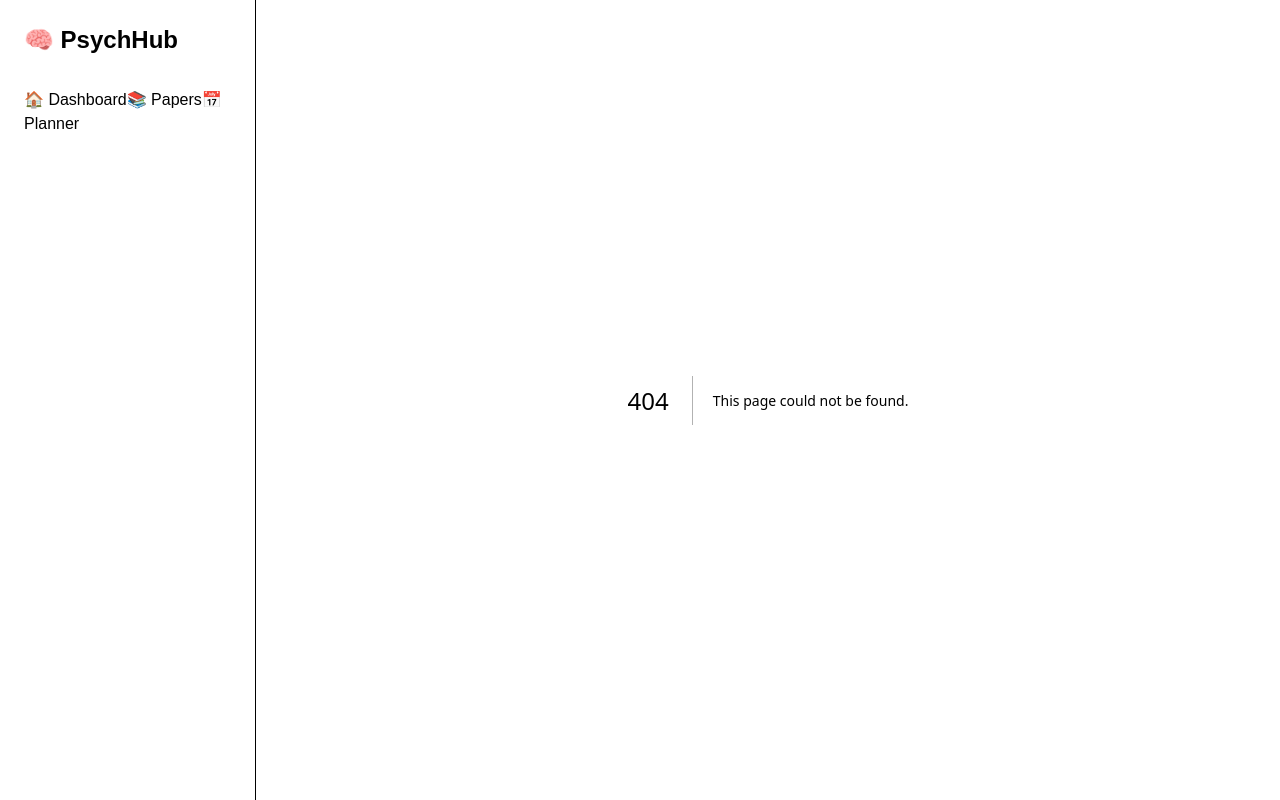
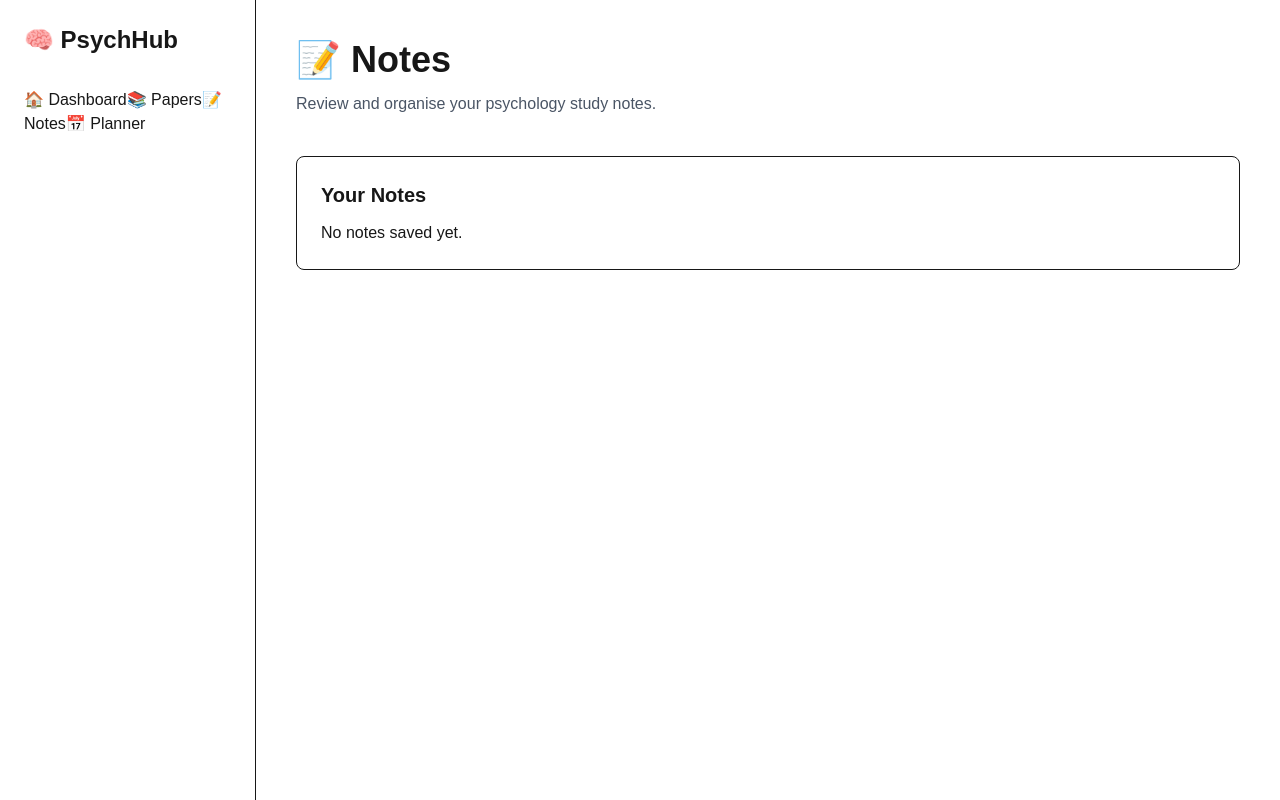
Before and after one commit to harrietwork-rgb/psychhub, a Next.js app: page /notes in a window 1280 px wide. Before the commit this address had no page. Built offline with nearby package versions, Linux system fonts and the light colour scheme.

Commit message:
Add notes page and navigation

```diff
--- /dev/null
+++ b/app/notes/page.tsx
@@ -0,0 +1,27 @@
+export default function NotesPage() {
+  return (
+    <main className="p-10">
+
+      <h1 className="text-4xl font-bold">
+        📝 Notes
+      </h1>
+
+      <p className="mt-3 text-gray-600">
+        Review and organise your psychology study notes.
+      </p>
+
+      <div className="mt-10 rounded-lg border p-6">
+
+        <h2 className="text-xl font-bold">
+          Your Notes
+        </h2>
+
+        <p className="mt-3">
+          No notes saved yet.
+        </p>
+
+      </div>
+
+    </main>
+  );
+}
--- a/components/Sidebar.tsx
+++ b/components/Sidebar.tsx
@@ -18,6 +18,10 @@ export default function Sidebar() {
           📚 Papers
         </Link>
 
+        <Link href="/notes">
+         📝 Notes
+        </Link>
+
         <Link href="/planner">
           📅 Planner
         </Link>
```
